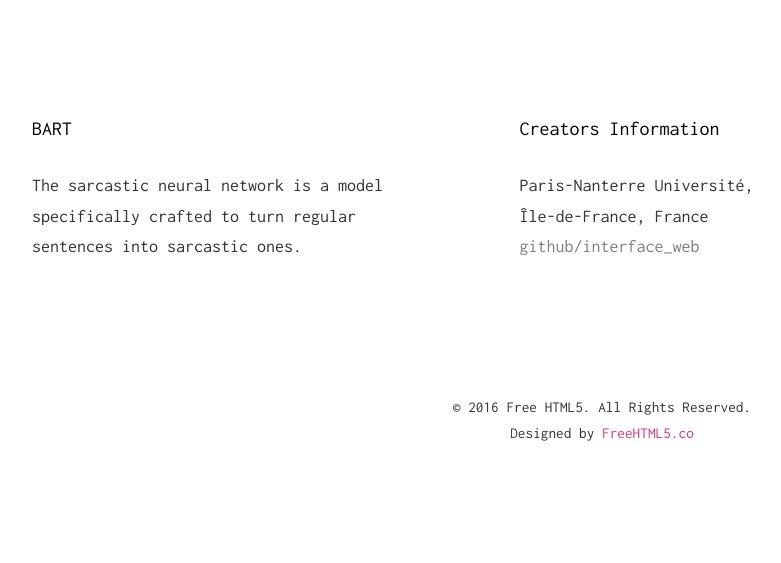
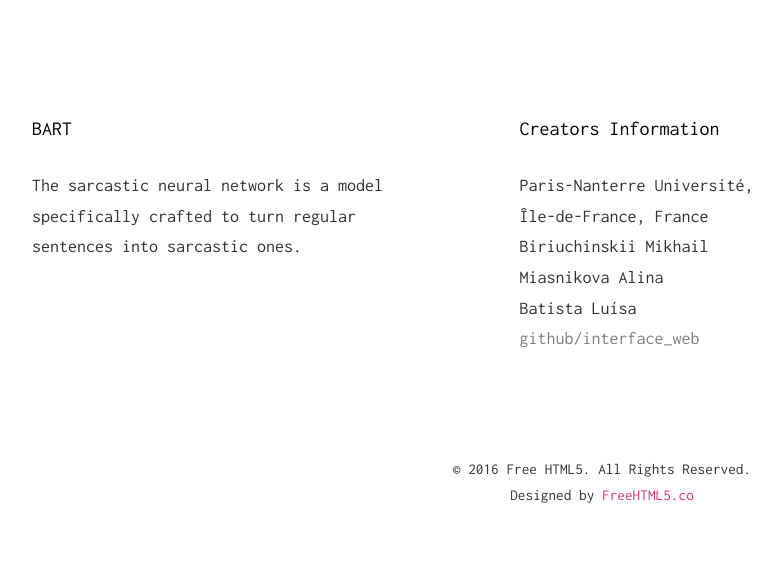
Before and after one commit to AlinaMV/interface_web, a FastAPI app: page / in a window 1280 px wide. Shown: the part 2097-2660 px from the top of the page, without its empty margins (38-819 px from the left). Before the commit the page ends 2538 px from the top, so only its background shows below. Run offline with FastAPI, Linux system fonts and the light colour scheme; some libraries are stand-ins or nearby versions.

Commit message:
Update index.html
adding names

```diff
--- a/templates/index.html
+++ b/templates/index.html
@@ -140,6 +140,9 @@
 					<h4>Creators Information</h4>
 					<ul class="fh5co-footer-links">
 						<li>Paris-Nanterre Université, <br> Île-de-France, France </li>
+						<li>Biriuchinskii Mikhail </li>
+						<li>Miasnikova Alina </li>
+						<li>Batista Luísa </li>
 						<li><a href="https://github.com/AlinaMV/interface_web">github/interface_web</a></li>
 					</ul>
 				</div>
```
